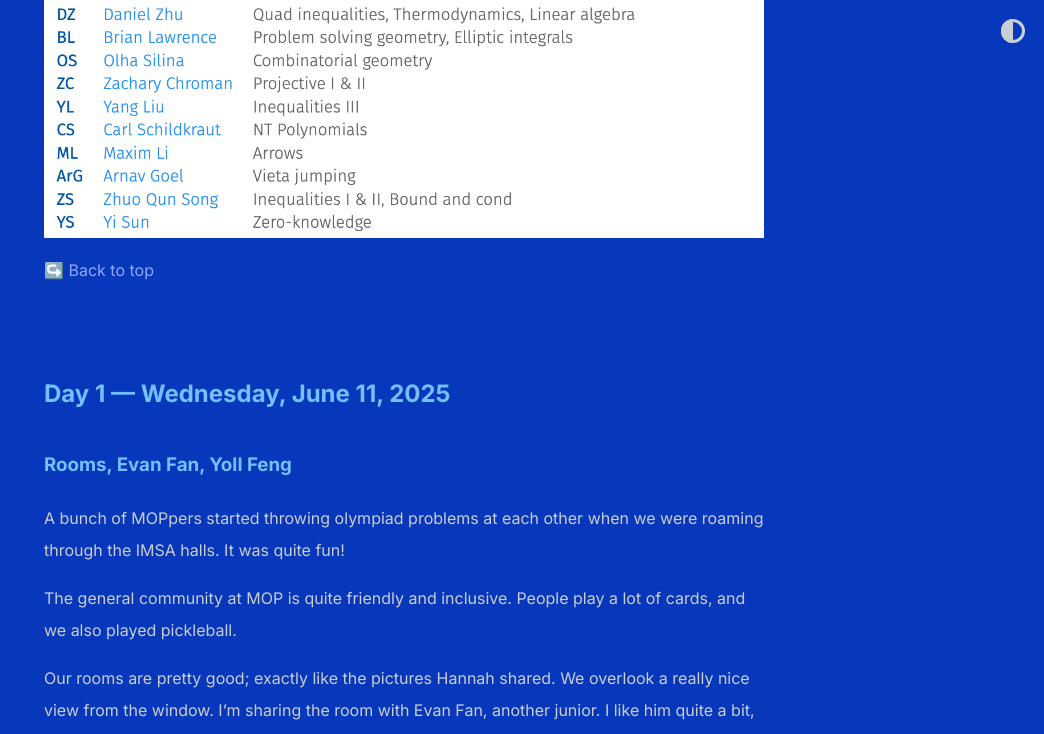
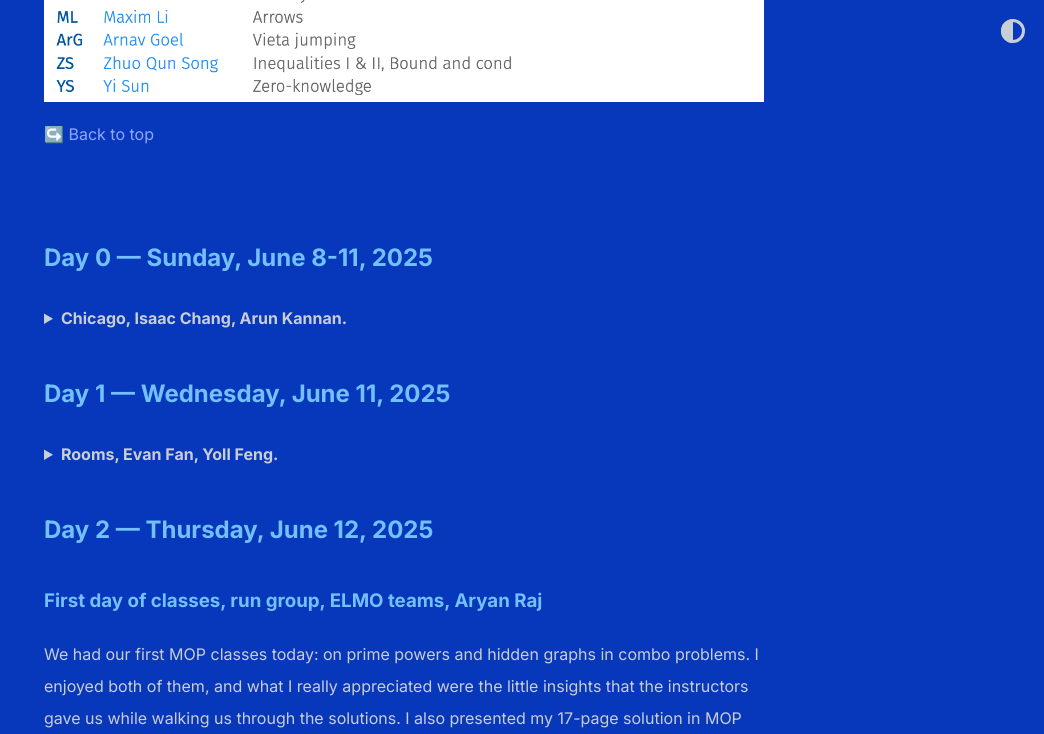
Before and after one commit to shihankanungo/shihankanungo.github.io, a Jekyll site: the page built from mop.md, in a window 1280 px wide and 1400 px high, scrolled down 1148 px. Shown: the top 734 px of the window, without its empty margins (236-1280 px from the left). Built offline with Jekyll 4.4.1, drawn with Linux system fonts in a browser that asks for light colours; some of the changed text lies outside the part shown.

Commit message:
Update mop.md

```diff
--- a/mop.md
+++ b/mop.md
@@ -5,6 +5,16 @@
 
 
 This year, MAA’s Mathematical Olympiad Summer Program (MOP '25) was held at IMSA &mdash; *The Illinois Mathematics and Science Academy*, from June 11--July 2, 2025.
+
+## Schedule of classes (and tests) &mdash; "Blue" group
+
+![mop-classes](images/mop-classes.png)
+
+![mop-classes](images/mop-classes-a.png)
+
+[↪️ Back to top](https://shihankanungo.github.io/mop)
+
+<br>
 
 
 ## Day 0 &mdash; Sunday, June 8-11, 2025
@@ -25,19 +35,11 @@
 <p align="center"><img src="/images/mop0.jpg" width="400" /></p>
 </details>
 
-## Schedule of classes (and tests) &mdash; "Blue" group
-
-![mop-classes](images/mop-classes.png)
-
-![mop-classes](images/mop-classes-a.png)
-
-[↪️ Back to top](https://shihankanungo.github.io/mop)
-
-<br>
 
 ## Day 1 &mdash; Wednesday, June 11, 2025
 
-### Rooms, Evan Fan, Yoll Feng
+<details>
+<summary><b>Rooms, Evan Fan, Yoll Feng.</b></summary>
 
 A bunch of MOPpers started throwing olympiad problems at each other when we were roaming through the IMSA halls. It was quite fun!
 
@@ -53,7 +55,7 @@
 
 [↪️ Back to top](https://shihankanungo.github.io/mop)
 
-<br>
+</details>
 
 
 ## Day 2 &mdash; Thursday, June 12, 2025
```
